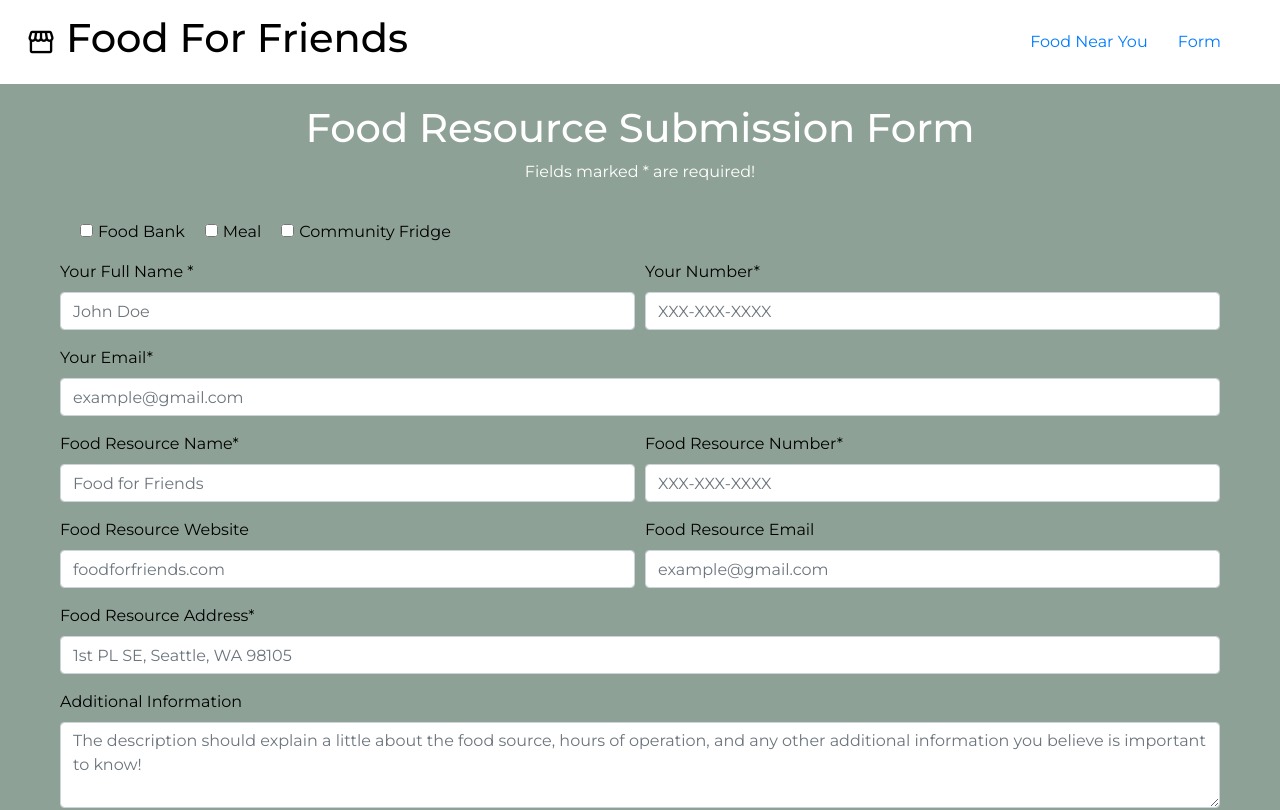
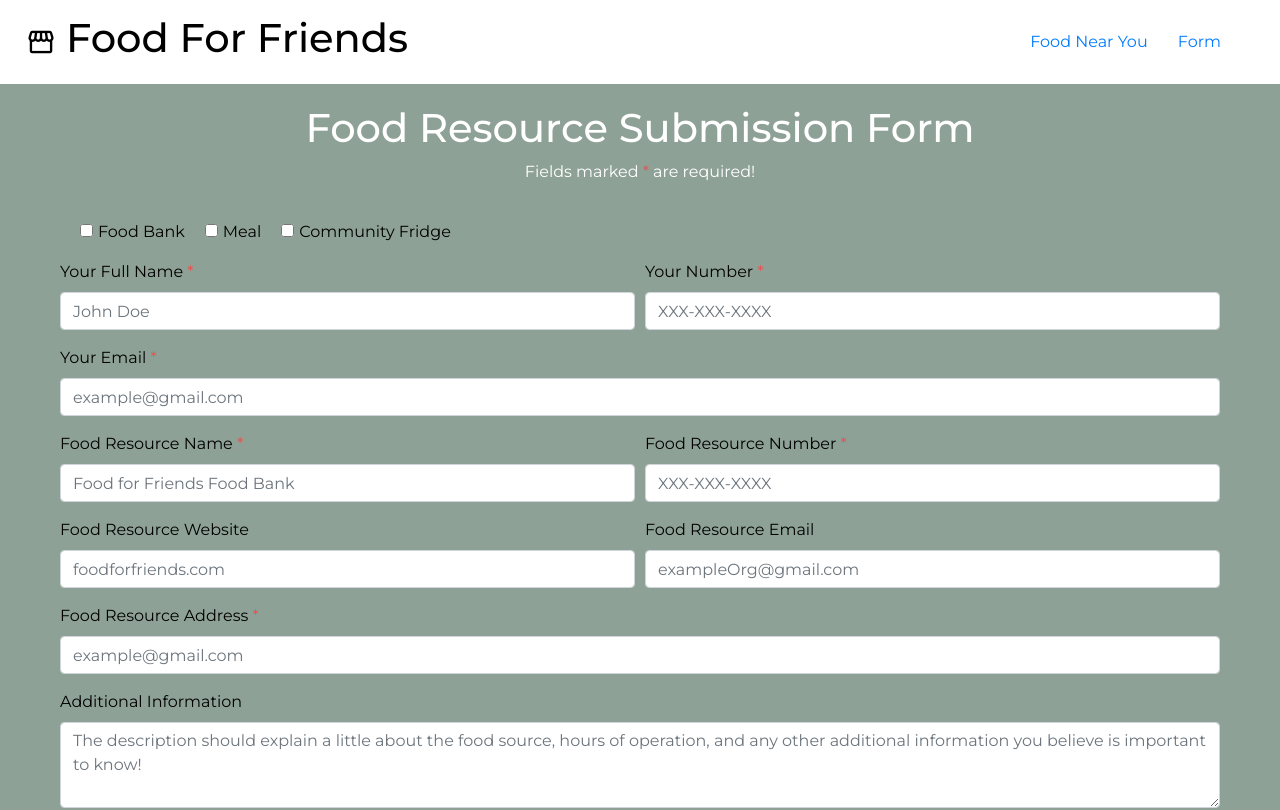
Before and after one commit to sooparkdev/UW-TeamProject---Food-For-Families, a React (Create React App) app: page /form in a window 1280 px wide. Shown: the top 810 px of the page. Built offline with nearby package versions, Linux system fonts and the light colour scheme.

Commit message:
Added crude form verification

```diff
--- a/src/pages/Form.js
+++ b/src/pages/Form.js
@@ -1,15 +1,28 @@
 // Import Libraries
-import React, { useState, useEffect, useRef } from 'react';
+import React, { useState, useRef } from 'react';
 
 // HTML to return
 const Form = () => {
+
   // State variables
   const [hasFullNameError, setHasFullNameError] = useState(false)
+  const [hasNumberError, setHasNumberError] = useState(false)
+  const [hasEmailError, setHasEmailError] = useState(false)
+  const [hasResourceNameError, setHasResourceNameError] = useState(false)
+  const [hasResourceNumberError, setHasResourceNumberError] = useState(false)
+  const [hasResourceWebsiteError, setHasResourceWebsiteError] = useState(false)
+  const [hasResourceEmailError, setHasResourceEmailError] = useState(false)
+  const [hasResourceAddressError, setHasResourceAddressError] = useState(false)
 
-  // Effect Hook
-  useEffect(() => {
-
-  }, [])
+  // Handle submission of the form
+  const handleSubmit = (e) => {
+    e.preventDefault()
+    if(hasFullNameError || hasNumberError || hasEmailError || hasResourceNameError || hasResourceNumberError || hasResourceEmailError || hasResourceAddressError ) {
+      console.log("There was errors")
+    } else {
+      console.log("Good")
+    }
+  }
 
   //
   // Functions for checking inputs
@@ -17,11 +30,10 @@ const Form = () => {
   // - Full Name Input
   let fullNameRef = useRef(null)
   const handleFullNameInput = (e) => {
-    console.log("Hello")
     let fullNameInput = e.target.value
 
     // Check if the name is invalid
-    if(!checkFullNameInput(fullNameInput)) {
+    if (checkFullNameInput(fullNameInput).status === "error") {
       // Invalid
       fullNameRef.current.style.border = "2px solid rgb(241, 77, 77)";
       fullNameRef.current.style.backgroundColor = "rgb(255, 237, 237)";
@@ -34,92 +46,183 @@ const Form = () => {
     }
   }
 
+  // - Number Input
+  let numberRef = useRef(null)
+  const handleNumberInput = (e) => {
+    let numberInput = e.target.value
+  }
+
+  // - Email Input
+  let emailRef = useRef(null)
+  const handleEmailInput = (e) => {
+    let emailInput = e.target.value
+  }
+
+  // - Resource Name Input
+  let resourceNameRef = useRef(null)
+  const handleResourceNameInput = (e) => {
+    let resourceNameInput = e.target.value
+  }
+
+  // - Resource Number Input
+  let resourceNumberRef = useRef(null)
+  const handleResourceNumberInput = (e) => {
+    let resourceNumberInput = e.target.value
+  }
+
+  // - Resource Website Input
+  let resourceWebsiteRef = useRef(null)
+  const handleResourceWebsiteInput = (e) => {
+    let resourceWebsiteInput = e.target.value
+  }
+
+  // - Resource Email Input
+  let resourceEmailRef = useRef(null)
+  const handleResourceEmailInput = (e) => {
+    let resourceEmailInput = e.target.value
+  }
+
+  // - Address Input
+  let resourceAddressRef = useRef(null)
+  const handleResourceAddressInput = (e) => {
+    let resourceAddressInput = e.target.value
+  }
+
   return (
     <div className="form">
       <link rel="stylesheet" href="https://cdn.jsdelivr.net/npm/bootstrap@4.3.1/dist/css/bootstrap.min.css" integrity="sha384-ggOyR0iXCbMQv3Xipma34MD+dH/1fQ784/j6cY/iJTQUOhcWr7x9JvoRxT2MZw1T" crossorigin="anonymous" />
       <h1>Food Resource Submission Form</h1>
-      <p>Fields marked * are required!</p>
+      <p>Fields marked <span className='required'>*</span> are required!</p>
 
-      <form>
-        <div class="form-group">
-          <div class="form-check form-check-inline">
-            <div class="form-check">
-              <input class="form-check-input" type="checkbox" value="" id="foodBank" />
-              <label class="form-check-label" for="foodBank">
+      <form onSubmit={handleSubmit}>
+        <div className="form-group">
+          <div className="form-check form-check-inline">
+            <div className="form-check" required>
+              <input className="form-check-input" type="checkbox" value="" id="foodBank" />
+              <label className="form-check-label" for="foodBank">
                 Food Bank
               </label>
             </div>
-            <div class="form-check">
-              <input class="form-check-input" type="checkbox" value="" id="meal" />
-              <label class="form-check-label" for="meal">
+            <div className="form-check">
+              <input className="form-check-input" type="checkbox" value="" id="meal" />
+              <label className="form-check-label" for="meal">
                 Meal
               </label>
             </div>
-            <div class="form-check">
-              <input class="form-check-input" type="checkbox" value="" id="communityFridge" />
-              <label class="form-check-label" for="communityFridge">
+            <div className="form-check">
+              <input className="form-check-input" type="checkbox" value="" id="communityFridge" />
+              <label className="form-check-label" for="communityFridge">
                 Community Fridge
               </label>
             </div>
           </div>
         </div>
 
-        <div class="form-row">
-          <div class="form-group col-md-6">
-            <label for="exampleName">Your Full Name <span >*</span></label>
-            <input type="text" onChange={handleFullNameInput} ref={fullNameRef} class="form-control" id="exampleName" placeholder="John Doe" maxLength={51} />
+        <div className="form-row">
+          <div className="form-group col-md-6">
+            <label for="exampleName">Your Full Name <span className='required'>*</span></label>
+            <input type="text" onChange={handleFullNameInput} ref={fullNameRef} className="form-control" id="exampleName" placeholder="John Doe" maxLength={50} required/>
             {
-                hasFullNameError &&
-                <div className="alert">
-                    <i className="gg-info"></i>
-                    <p> Invalid input: hi </p>
-                </div>
+              hasFullNameError &&
+              <div className="alert">
+                <i className="gg-info"></i>
+                <p style={{ color: 'red' }}> Invalid input: Bad name </p>
+              </div>
             }
           </div>
-          <div class="form-group col-md-6">
-            <label for="exampleNumber">Your Number*</label>
-            <input type="number" class="form-control" id="exampleNumber" placeholder="XXX-XXX-XXXX" />
+          <div className="form-group col-md-6">
+            <label for="exampleNumber">Your Number <span className='required'>*</span></label>
+            <input type="number" onChange={handleNumberInput} ref={numberRef} className="form-control" id="exampleNumber" placeholder="XXX-XXX-XXXX" required/>
+            {
+              hasNumberError &&
+              <div className="alert">
+                <i className="gg-info"></i>
+                <p style={{ color: 'red' }}> Invalid input: Bad number </p>
+              </div>
+            }
           </div>
         </div>
 
-        <div class="form-group">
-          <label for="exampleEmail">Your Email*</label>
-          <input type="email" class="form-control" id="exampleEmail" placeholder="example@gmail.com" />
+        <div className="form-group">
+          <label for="exampleEmail">Your Email <span className='required'>*</span></label>
+          <input type="email" onChange={handleEmailInput} ref={emailRef} className="form-control" id="exampleEmail" placeholder="example@gmail.com" required/>
+          {
+            hasEmailError &&
+            <div className="alert">
+              <i className="gg-info"></i>
+              <p style={{ color: 'red' }}> Invalid input: Bad email </p>
+            </div>
+          }
         </div>
 
-        <div class="form-row">
-          <div class="form-group col-md-6">
-            <label for="exampleOrgName">Food Resource Name*</label>
-            <input type="orgName" class="form-control" id="exampleOrgName" placeholder="Food for Friends" />
+        <div className="form-row">
+          <div className="form-group col-md-6">
+            <label for="exampleOrgName">Food Resource Name <span className='required'>*</span></label>
+            <input type="text" onChange={handleResourceNameInput} ref={resourceNameRef} className="form-control" id="exampleOrgName" placeholder="Food for Friends Food Bank" required />
+            {
+              hasResourceNameError &&
+              <div className="alert">
+                <i className="gg-info"></i>
+                <p style={{ color: 'red' }}> Invalid input: Bad name </p>
+              </div>
+            }
           </div>
-          <div class="form-group col-md-6">
-            <label for="exampleOrgNumber">Food Resource Number*</label>
-            <input type="orgName" class="form-control" id="exampleOrgNumber" placeholder="XXX-XXX-XXXX" />
+          <div className="form-group col-md-6">
+            <label for="exampleOrgNumber">Food Resource Number <span className='required'>*</span></label>
+            <input type="number" onChange={handleResourceNumberInput} ref={resourceNumberRef} className="form-control" id="exampleOrgNumber" placeholder="XXX-XXX-XXXX" required/>
+            {
+              hasResourceNumberError &&
+              <div className="alert">
+                <i className="gg-info"></i>
+                <p style={{ color: 'red' }}> Invalid input: Bad number </p>
+              </div>
+            }
           </div>
         </div>
 
-        <div class="form-row">
-          <div class="form-group col-md-6">
+        <div className="form-row">
+          <div className="form-group col-md-6">
             <label for="exampleOrgWebsite">Food Resource Website</label>
-            <input type="orgName" class="form-control" id="exampleOrgWebsite" placeholder="foodforfriends.com" />
+            <input type="website" onChange={handleResourceWebsiteInput} ref={resourceWebsiteRef} className="form-control" id="exampleOrgWebsite" placeholder="foodforfriends.com" />
+            {
+              hasResourceWebsiteError &&
+              <div className="alert">
+                <i className="gg-info"></i>
+                <p style={{ color: 'red' }}> Invalid input: Bad name </p>
+              </div>
+            }
           </div>
-          <div class="form-group col-md-6">
+          <div className="form-group col-md-6">
             <label for="exampleOrgEmail">Food Resource Email</label>
-            <input type="orgName" class="form-control" id="exampleOrgEmail" placeholder="example@gmail.com" />
+            <input type="email" onChange={handleResourceEmailInput} ref={resourceEmailRef} className="form-control" id="exampleOrgEmail" placeholder="exampleOrg@gmail.com" />
+            {
+              hasResourceEmailError &&
+              <div className="alert">
+                <i className="gg-info"></i>
+                <p style={{ color: 'red' }}> Invalid input: Bad email </p>
+              </div>
+            }
           </div>
         </div>
 
-        <div class="form-group">
-          <label for="exampleOrgAddress">Food Resource Address*</label>
-          <input type="orgName" class="form-control" id="exampleOrgAddress" placeholder="1st PL SE, Seattle, WA 98105" />
+        <div className="form-group">
+          <label for="exampleOrgAddress">Food Resource Address <span className='required'>*</span></label>
+          <input type="address" onChange={handleResourceAddressInput} ref={resourceAddressRef} className="form-control" id="exampleOrgAddress" placeholder="example@gmail.com" required />
+          {
+            hasResourceAddressError &&
+            <div className="alert">
+              <i className="gg-info"></i>
+              <p style={{ color: 'red' }}> Invalid input: Bad name </p>
+            </div>
+          }
         </div>
 
-        <div class="form-group">
+        <div className="form-group">
           <label for="exampleDescription">Additional Information</label>
-          <textarea class="form-control" id="exampleDescription" rows="3" placeholder="The description should explain a little about the food source, hours of operation, and any other additional information you believe is important to know!"></textarea>
+          <textarea className="form-control" id="exampleDescription" rows="3" placeholder="The description should explain a little about the food source, hours of operation, and any other additional information you believe is important to know!"></textarea>
         </div>
 
-        <button type="submit" class="btn btn-primary">Submit</button>
+        <button type="submit" className="btn btn-primary">Submit</button>
       </form>
     </div>
   );
@@ -128,24 +231,35 @@ const Form = () => {
 // Helper methods to check input validation
 function checkFullNameInput(name) {
   // Check if its empty
-  if(name == null) {
-    return false
+  if (name == null) {
+    return {
+      "status": "error",
+      "error": "Cannot have an empty name"
+    }
   }
 
-  // Check if it is longer than 50 characters
+  // Check if it is longer than 50 characters or shorter than 5 characters
   // This is unlikely for a person's name
-  if(name.length > 50) {
-    return false
+  if (name.length > 50 || name.length < 5) {
+    return {
+      "status": "error",
+      "error": "Name cannot be longer than 50 characters or shorter than 5"
+    }
   }
 
-  // Check if it contains any non-alphabetical characters
+  // Check if it contains any non-alphabetical or non-space characters
   // Not possible
-  if(name.length === 1 && name.match(/[a-z]/i)) {
-    return false
+  if (!/^[a-zA-Z ]+$/.test(name)) {
+    return {
+      "status": "error",
+      "error": "Name can only contain characters a-z or A-Z"
+    }
   }
 
   // Name is valid
-  return true
+  return {
+    "status": "success",
+  }
 }
 
 
--- a/src/styles/index.css
+++ b/src/styles/index.css
@@ -204,6 +204,10 @@ form {
 
 #schoolSearchBox:focus, #distanceInputBox:focus {
   outline: none;
+}
+
+.required {
+  color: rgb(241, 77, 77);
 }
 
 .alert {
```
